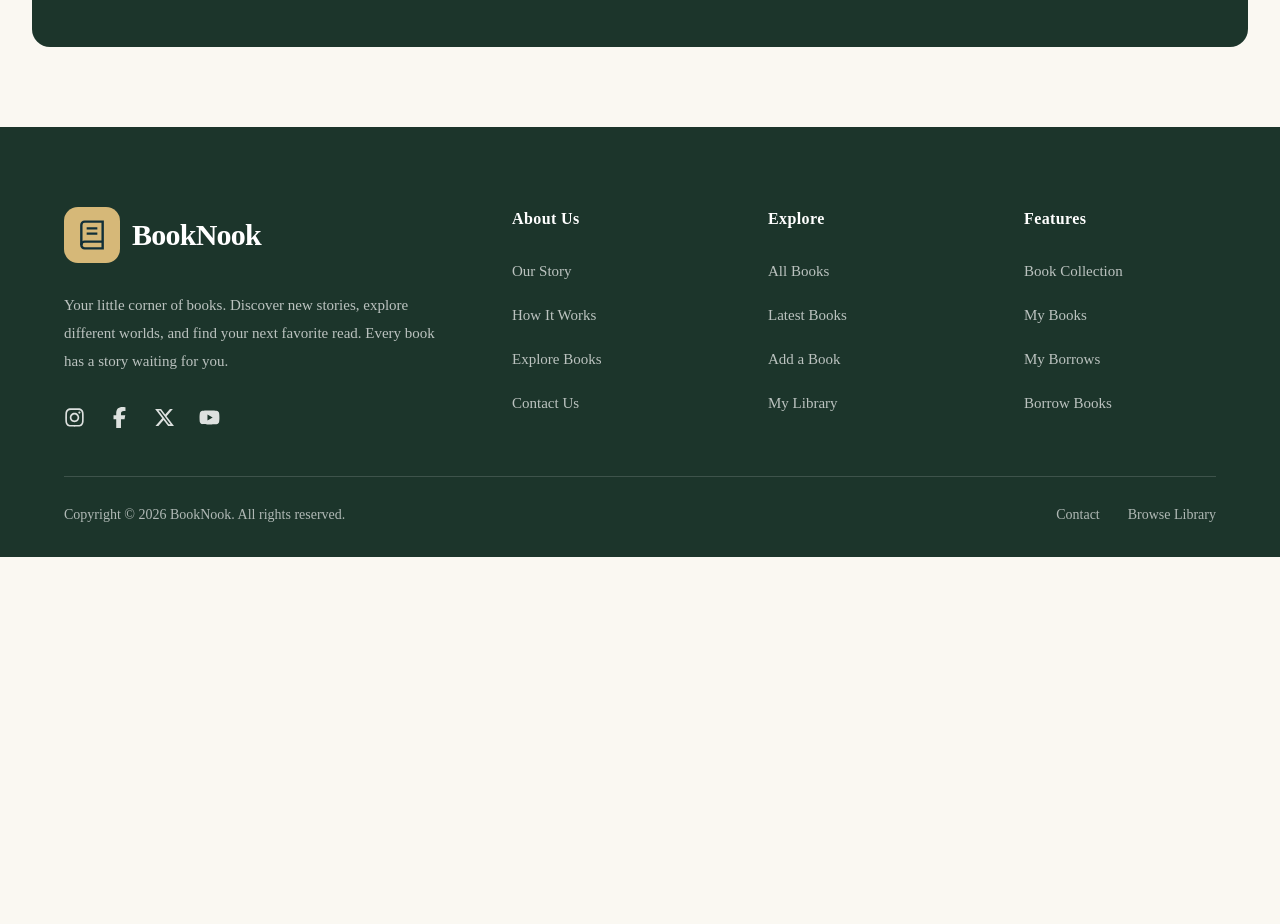
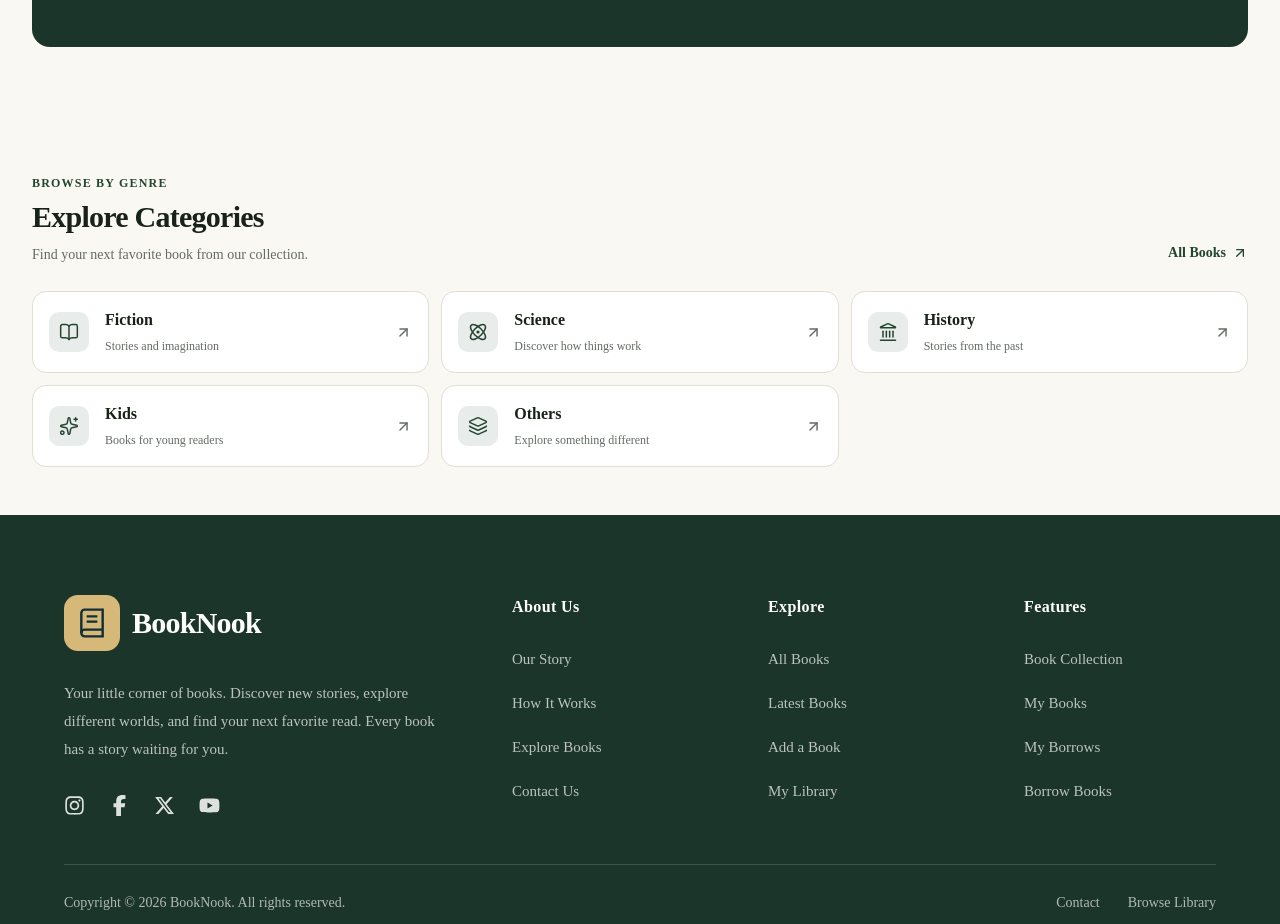
Before and after one commit to arifdeep75/book-nook, a Next.js app: page / in a window 1280 px wide. Shown: the part 1080-2004 px from the top of the page. Before the commit the page ends 1637 px from the top, so only its background shows below. Built offline with nearby package versions, Linux system fonts and the light colour scheme.

Commit message:
Build editorial categories section

```diff
--- a/src/app/page.tsx
+++ b/src/app/page.tsx
@@ -1,6 +1,7 @@
 import { Suspense } from "react";
 import HeroSlider from "../components/HeroSlider";
 import HowItWorks from "@/components/HowItWorks";
+import Categories from "@/components/Categories";
 
 export default function Home() {
   return (
@@ -32,6 +33,7 @@ export default function Home() {
         <HeroSlider />
       </Suspense>
       <HowItWorks></HowItWorks>
+      <Categories></Categories>
     </main>
 
   );
--- /dev/null
+++ b/src/components/Categories.tsx
@@ -0,0 +1,106 @@
+
+import Link from "next/link";
+import {
+  ArrowUpRight,
+  Atom,
+  BookOpen,
+  Landmark,
+  Layers3,
+  Sparkles,
+} from "lucide-react";
+
+const categories = [
+  {
+    name: "Fiction",
+    description: "Stories and imagination",
+    icon: BookOpen,
+    href: "/books?category=Fiction",
+  },
+  {
+    name: "Science",
+    description: "Discover how things work",
+    icon: Atom,
+    href: "/books?category=Science",
+  },
+  {
+    name: "History",
+    description: "Stories from the past",
+    icon: Landmark,
+    href: "/books?category=History",
+  },
+  {
+    name: "Kids",
+    description: "Books for young readers",
+    icon: Sparkles,
+    href: "/books?category=Kids",
+  },
+  {
+    name: "Others",
+    description: "Explore something different",
+    icon: Layers3,
+    href: "/books?category=Others",
+  },
+];
+
+export default function Categories() {
+  return (
+    <section className="mx-auto max-w-7xl px-4 py-10 sm:px-6 md:py-12 lg:px-8">
+      <div className="mb-6 flex items-end justify-between gap-4">
+        <div>
+          <p className="mb-2 text-xs font-semibold uppercase tracking-widest text-primary">
+            Browse by genre
+          </p>
+
+          <h2 className="text-2xl font-bold tracking-tight text-foreground md:text-3xl">
+            Explore Categories
+          </h2>
+
+          <p className="mt-2 max-w-lg text-sm leading-6 text-muted-foreground">
+            Find your next favorite book from our collection.
+          </p>
+        </div>
+
+        <Link
+          href="/books"
+          className="mb-1 inline-flex shrink-0 items-center gap-1.5 text-sm font-semibold text-primary transition hover:gap-2.5"
+        >
+          All Books
+          <ArrowUpRight size={16} />
+        </Link>
+      </div>
+
+      <div className="grid grid-cols-1 gap-3 sm:grid-cols-2 lg:grid-cols-3">
+        {categories.map((category) => {
+          const Icon = category.icon;
+
+          return (
+            <Link
+              key={category.name}
+              href={category.href}
+              className="group flex items-center gap-4 rounded-xl border border-border bg-card px-4 py-4 transition hover:border-primary/30 hover:bg-primary/5"
+            >
+              <div className="flex h-10 w-10 shrink-0 items-center justify-center rounded-lg bg-primary/10 text-primary transition group-hover:bg-primary group-hover:text-primary-foreground">
+                <Icon size={20} strokeWidth={1.8} />
+              </div>
+
+              <div className="min-w-0 flex-1">
+                <h3 className="text-base font-semibold text-foreground transition group-hover:text-primary">
+                  {category.name}
+                </h3>
+
+                <p className="mt-1 text-xs leading-5 text-muted-foreground">
+                  {category.description}
+                </p>
+              </div>
+
+              <ArrowUpRight
+                size={17}
+                className="shrink-0 text-muted-foreground transition group-hover:-translate-y-0.5 group-hover:translate-x-0.5 group-hover:text-primary"
+              />
+            </Link>
+          );
+        })}
+      </div>
+    </section>
+  );
+}
```
